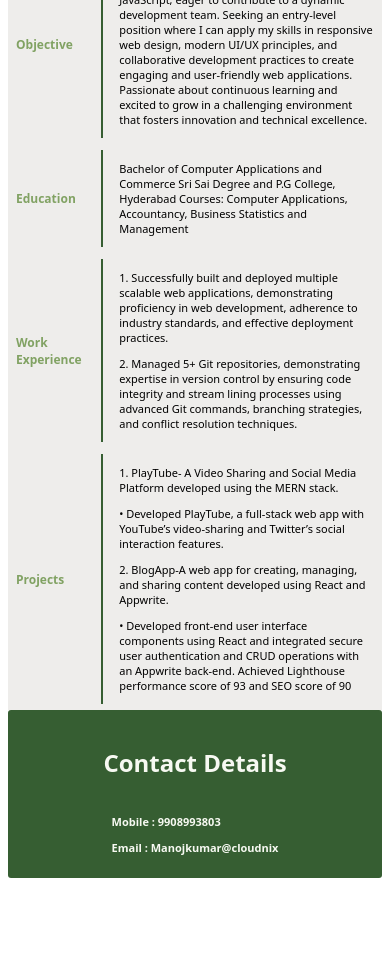
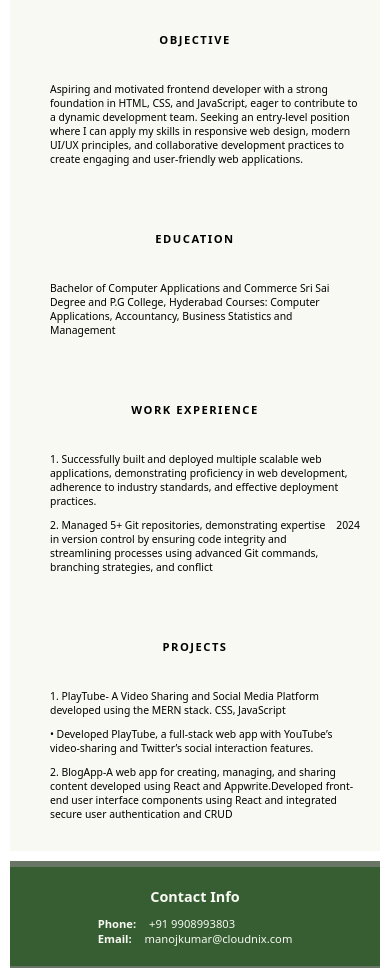
Before and after one commit to manojkumar1608/Developer-Training-Css-Exercise1, a plain HTML site: page index.html in a window 390 px wide. Shown: the part 113-1091 px from the top of the page. Before the commit the page ends 999 px from the top, so only its background shows below. Drawn offline with Linux system fonts and the light colour scheme; a web font is replaced by a local one.

Commit message:
layout changed

```diff
--- a/index.html
+++ b/index.html
@@ -1,78 +1,108 @@
 <!DOCTYPE html>
 <html lang="en">
+
 <head>
     <meta charset="UTF-8">
     <meta name="viewport" content="width=device-width, initial-scale=1.0">
-    <title>Resume</title>
+    <title>Gokulraj P - Resume</title>
     <link rel="stylesheet" href="style.css">
-    <link rel="preconnect" href="https://fonts.googleapis.com">
-<link rel="preconnect" href="https://fonts.gstatic.com" crossorigin>
-<link href="https://fonts.googleapis.com/css2?family=New+Amsterdam&family=Roboto+Condensed:ital,wght@0,100..900;1,100..900&display=swap" rel="stylesheet">
 </head>
+
 <body>
     <div id="wrapper">
-        <!-- Header -->
+
+        <!-- mypage-header section-->
         <div id="mypage-header">
-    <p>Manoj Kumar</p>
+            <nav>
+                <h1 class="logo">Manoj Kumar</h1>
+            </nav>
         </div>
-<!-- Left nav and Center Content -->
-<div class="content-section" id="objective">
+
+        <!-- middle-section -->
+
+        <div id="middle-section">
+            <!-- mypage-leftnav section-->
             <div id="mypage-leftnav">
-    <p>Objective</p>
+                <aside class="leftnav">
+                    <h4>Objective</h4>
+                </aside>
+                <aside class="leftnav">
+                    <h4>Education</h4>
+                </aside>
+                <aside class="leftnav">
+                    <h4>Work Experience</h4>
+                </aside>
+                <aside class="leftnav">
+                    <h4>Projects</h4>
+                </aside>
             </div>
+
+            <!-- mypage-centercontent section-->
             <div id="mypage-centercontent">
-<p>Aspiring and motivated frontend developer with a strong foundation in HTML, CSS, and
+                <main class="centercontent">
+                    <div class="hidden">
+                        <h4>Objective</h4>
+                    </div>
+                    <ul class="list">
+                        <li>
+                            Aspiring and motivated frontend developer with a strong foundation in HTML, CSS, and
                             JavaScript, eager to contribute to a dynamic development team. Seeking an entry-level
                             position where I can apply my skills in responsive web design, modern UI/UX principles,
                             and collaborative development practices to create engaging and user-friendly web
-    applications. Passionate about continuous learning and excited to grow in a challenging
-    environment that fosters innovation and technical excellence.</p>
+                            applications.
+                        </li>
+                    </ul>
+                </main>
+                <main class="centercontent">
+                    <div class="hidden">
+                        <h4>Education</h4>
+                    </div>
+                    <ul class="list">
+                        <li><span>Bachelor of Computer Applications and Commerce Sri Sai Degree and P.G College, Hyderabad Courses: Computer Applications, Accountancy, Business Statistics and Management</span>
+                        </li>
+                    </ul>
+                </main>
+                <main class="centercontent">
+                    <div class="hidden">
+                        <h4>Work Experience</h4>
+                    </div>
+                    <ul class="list">
+                        <li> 1. Successfully built and deployed multiple scalable web applications, demonstrating
+                            proficiency in web development, adherence to industry standards, and effective deployment practices.
+                            </li>
+                        <li> 2. Managed 5+ Git repositories, demonstrating expertise in version control by ensuring
+                            code integrity and streamlining processes using advanced Git commands, branching strategies, and conflict<span class="year">2024</span></li>
+                    </ul>
+                </main>
+                <main class="centercontent">
+                    <div class="hidden">
+                        <h4>Projects</h4>
+                    </div>
+                    <ul class="list">
+                        <li>1. PlayTube- A Video Sharing and Social Media Platform developed using the MERN stack.
+                                CSS, JavaScript</li>
+                        <li>• Developed PlayTube, a full-stack web app with YouTube’s video-sharing and Twitter’s
+                            social interaction features. </li>
+                        <li>2. BlogApp-A web app for creating, managing, and sharing content developed using React
+                            and Appwrite.Developed front-end user interface components using React and integrated secure user
+                            authentication and CRUD
+                                </li>
+                    </ul>
+                </main>
             </div>
         </div>
-<div class="content-section" id="education">
-<div id="mypage-leftnav">
-    <p>Education</p>
+
+        <!-- mypage-footer section -->
+        <div id="mypage-footer">
+            <footer>
+                <div class="footer-title">Contact Info</div>
+                <div class="footer-info">
+                    <p><span>Phone:</span> +91 9908993803</p>
+                    <p><span>Email:</span> manojkumar@cloudnix.com</p>
                 </div>
-   <div id="mypage-centercontent"> <p> Bachelor of Computer Applications and Commerce Sri Sai Degree and P.G College, Hyderabad Courses: Computer Applications, Accountancy, Business Statistics and Management</p> </div>
-</div>
-<div class="content-section" id="workExperience">
-<div id="mypage-leftnav">
-    <p>Work Experience</p>
-</div>
-<div id="mypage-centercontent">
-    <p> 1. Successfully built and deployed multiple scalable web applications, demonstrating
-        proficiency in web development, adherence to industry standards, and effective deployment practices.</p>
-    <p> 2. Managed 5+ Git repositories, demonstrating expertise in version control by ensuring
-        code integrity and stream
-        lining processes using advanced Git commands, branching strategies, and conflict
-        resolution techniques.</p>
-</div>
-</div>
-<div class="content-section" id="projects">
-<div id="mypage-leftnav">
-    <p>Projects</p>
-</div>
-   <div id="mypage-centercontent">
-    <p>1. PlayTube- A Video Sharing and Social Media Platform developed using the MERN stack.</p>
-    <p>
-     • Developed PlayTube, a full-stack web app with YouTube’s video-sharing and Twitter’s
-     social interaction features.</p>
- <p> 2. BlogApp-A web app for creating, managing, and sharing content developed using React
-     and Appwrite.</p>
- <p> • Developed front-end user interface components using React and integrated secure user
-     authentication and CRUD
-     operations with an Appwrite back-end. Achieved Lighthouse performance score of 93 and
-     SEO score of 90</p>
-    </div>
-</div>
-<!-- Footer -->
-<div id="mypage-footer">
-    <p>Contact Details</p>
-    <div id="contact-info">
-        <p>Mobile : 9908993803</p>
-        <p>Email : Manojkumar@cloudnix</p>
-    </div>
+            </footer>
         </div>
     </div>
 </body>
+
 </html>
--- a/style.css
+++ b/style.css
@@ -1,77 +1,372 @@
+/* Font import */
+@import url("https://fonts.googleapis.com/css2?family=Poppins:wght@100;300;400;500;600;700&display=swap");
+
+/* Browser Reset */
+* {
+  margin: 0;
+  padding: 0;
+  box-sizing: border-box;
+  font-family: var(--font);
+}
+
+/* Global variable */
+:root {
+  /* color */
+  --primary: #697565;
+  --primary-dark: #F7F9F2;
+  --secondary: #f1eee8;
+  --bg: #365E32;
+  --black: black;
+  --white: white;
+
+  /* font */
+  --font:  "Rowdies", system-ui;
+}
+
+/* Basic Style */
+
 #wrapper {
-width: 100%;
-font-family: "Rowdies", system-ui;
-font-weight: 400;
-font-style: normal;
+  max-width: 1200px;
+  margin: 0 auto;
+  padding: 0 20px;
 }
-#mypage-header {
-height: 90px;
-position: sticky;
-top: 0;
-display: flex;
-justify-content: center;
-align-items: center;
-border-radius:3px;
-background-color: #365E32;
-color: #F7F9F2;
-font-size: 42px;
-font-weight: bold;
-}
-.content-section{
-background-color: #EEEDEB;
-display: flex;
-flex-direction: row;
-align-items:center;
-padding: 6px;
-}
-#mypage-leftnav{
-width:20%;
-color: #81A263;
-margin-left:16px;
-font-weight: bold;
-font-size:18px;
-word-wrap: break-word;
-overflow-wrap: break-word;
-white-space: normal;
-flex-shrink: 0;
-}
-#mypage-centercontent{
-width: 70%;
-margin:6px;
-font-size: 16px;
-padding-left: 16px;
-border-left: 2px solid #365E32;
-}
-#mypage-footer{
+
+/* Header section */
+#mypage-header nav {
+  height: 100px;
+  background-color: var(--bg);
   display: flex;
   align-items: center;
-flex-direction: column;
-background-color: #365E32;
-padding: 12px;
-color:#F7F9F2;
-border-radius: 3px;
-font-size: 28px;
-font-weight: bold;
-}
-#contact-info{
-font-size: 16px;
-color: #F7F9F2
+  justify-content: center;
+  color: var(--primary-dark);
+  margin-top: 10px;
 }
 
-@media only screen and (max-width: 768px) {
-    #mypage-centercontent,#contact-info{
-        margin:0;
-        font-size:11px;
+.logo {
+  font-size: 2.2rem;
+  letter-spacing: 2px;
 }
-    #mypage-leftnav{
-        width:23%;
-        margin:2px;
-        font-size: 12px;
+
+/* middle section */
+
+#middle-section {
+  display: flex;
+  font-size: 1.1rem;
 }
-     #mypage-header,#mypage-footer{
-        font-size: 24px;
+
+#mypage-leftnav {
+  width: 30%;
+  background-color: var(--primary-dark);
+color: var(--bg);
 }
-    #mypage-header{
-        height:50px;
+
+#mypage-leftnav aside {
+  display: flex;
+  align-items: center;
+  justify-content: center;
+  height: 180px;
+  margin: 15px;
+  text-transform: uppercase;
+  letter-spacing: 1.5px;
+
+}
+
+.leftnav {
+  font-size: 1.3rem;
+
+}
+
+#mypage-centercontent {
+  width: 70%;
+  background-color: var(--primary-dark);
+
+}
+
+.hidden {
+  display: none;
+  text-transform: uppercase;
+  padding: 15px;
+  width: 100%;
+  text-align: center;
+  margin-bottom: 10px;
+}
+
+.hidden h4 {
+  font-size: 0.9rem;
+  letter-spacing: 1.5px;
+}
+
+#mypage-centercontent main {
+  display: flex;
+  align-items: center;
+  justify-content: center;
+  height: 180px;
+  margin: 15px;
+  margin-left: 0;
+  padding: 20px;
+}
+
+.centercontent {
+  display: flex;
+  flex-direction: column;
+  border-left:2px solid black;
+}
+
+.centercontent ul {
+  width: 100%;
+  display: flex;
+  flex-direction: column;
+  justify-content: space-between;
+  padding: 10px;
+
+}
+
+.list li {
+  margin-bottom: 10px;
+  display: flex;
+  justify-content: space-between;
+  padding-left: 20px;
+}
+
+
+
+.sub-heading {
+  font-weight: 800;
+}
+
+/* Footer section */
+#mypage-footer {
+  background-color: var(--bg);
+  padding: 20px;
+  border-top: 6px solid var(--primary);
+  border-bottom: 2px solid var(--primary);
+  text-align: center;
+  color: var(--primary-dark);
+  display: flex;
+  flex-direction: column;
+  align-items: center;
+  margin-bottom: 10px;
+}
+
+.footer-title {
+  font-size: 1.2rem;
+  font-weight: 600;
+  margin-bottom: 10px;
+}
+
+.footer-info {
+  font-size: 1rem;
+  text-align: left;
+}
+
+.footer-info span {
+  font-weight: 600;
+  margin-right: 10px;
+}
+
+/*-------------- Responsive Design -------------*/
+@media (max-width: 375px) {
+  /* header section */
+
+  #wrapper {
+    padding: 0 5px;
+  }
+
+  .logo {
+    font-size: 1.2rem;
+  }
+
+  /* middle section */
+
+  #middle-section {
+    margin: 0;
+    font-size: 0.55rem;
+    margin-bottom: 10px;
+  }
+
+  #mypage-leftnav {
+    display: none;
+  }
+
+  #mypage-centercontent {
+    width: 100%;
+  }
+  .centercontent{
+    border-left:none;
+  }
+
+  .hidden {
+    display: block;
+    padding: 10px;
+  }
+
+  .hidden h4 {
+    font-size: 0.6rem;
+  }
+
+  #mypage-centercontent main {
+    height: auto;
+    margin: 0px;
+    margin-top: 10px;
+    padding: 10px;
+  }
+
+  .list li {
+    padding-left: 10px;
+  }
+
+  /* footer section */
+
+  .footer-title {
+    font-size: 0.8rem;
+  }
+
+  .footer-info {
+    font-size: 0.6rem;
+  }
+
+  .list li {
+    /* border-left: 3px solid var(--primary); */
   }
 }
+
+@media (min-width: 375px) and (max-width: 480px) {
+  /* header section */
+  #wrapper {
+    padding: 0 10px;
+  }
+
+  .logo {
+    font-size: 1.3rem;
+  }
+
+  /* middle section */
+
+  #middle-section {
+    margin: 0;
+    font-size: 0.65rem;
+    margin-bottom: 10px;
+  }
+
+
+  #mypage-leftnav {
+    display: none;
+  }
+
+  #mypage-centercontent {
+    width: 100%;
+  }
+  .centercontent{
+    border-left:none;
+  }
+
+  .hidden {
+    display: block;
+  }
+
+  .hidden h4 {
+    font-size: 0.7rem;
+  }
+
+  #mypage-centercontent main {
+    height: auto;
+    margin: 0px;
+    margin-top: 10px;
+    padding: 10px;
+  }
+
+  /* footer section */
+  .footer-title {
+    font-size: 0.9rem;
+  }
+
+  .footer-info {
+    font-size: 0.7rem;
+  }
+}
+
+@media (min-width: 480px) and (max-width: 768px) {
+  /* header section */
+  #wrapper {
+    padding: 0 15px;
+  }
+
+  .logo {
+    font-size: 1.5rem;
+  }
+
+  /* middle section */
+  #middle-section {
+    margin: 0;
+    font-size: 0.8rem;
+    margin-bottom: 10px;
+  }
+
+  #mypage-leftnav {
+    display: none;
+  }
+
+  #mypage-centercontent {
+    width: 100%;
+  }
+  .centercontent{
+    border-left:none;
+  }
+  .hidden {
+    display: block;
+  }
+
+  #mypage-centercontent main {
+    height: auto;
+    margin: 0px;
+    margin-top: 15px;
+    padding: 15px;
+  }
+
+  /* footer section */
+
+  .footer-title {
+    font-size: 1rem;
+  }
+
+  .footer-info p {
+    font-size: 0.8rem;
+  }
+}
+
+@media (min-width: 768px) and (max-width: 991px) {
+  /* header section */
+  .logo {
+    font-size: 1.8rem;
+  }
+
+  /* middle section */
+  #middle-section {
+    font-size: 0.9rem;
+  }
+
+  .centercontent ul {
+    padding: 0px;
+  }
+  .hidden ul li{
+    padding: 0px;
+  }
+
+  .leftnav {
+    font-size: 1rem;
+  }
+
+  .tech {
+    width: 240px;
+  }
+
+  /* footer section */
+
+  .footer-title {
+    font-size: 1.1rem;
+  }
+
+  .footer-info p {
+    font-size: 0.9rem;
+  }
+}
```
Lines whose indentation alone changed are shown as unchanged.
